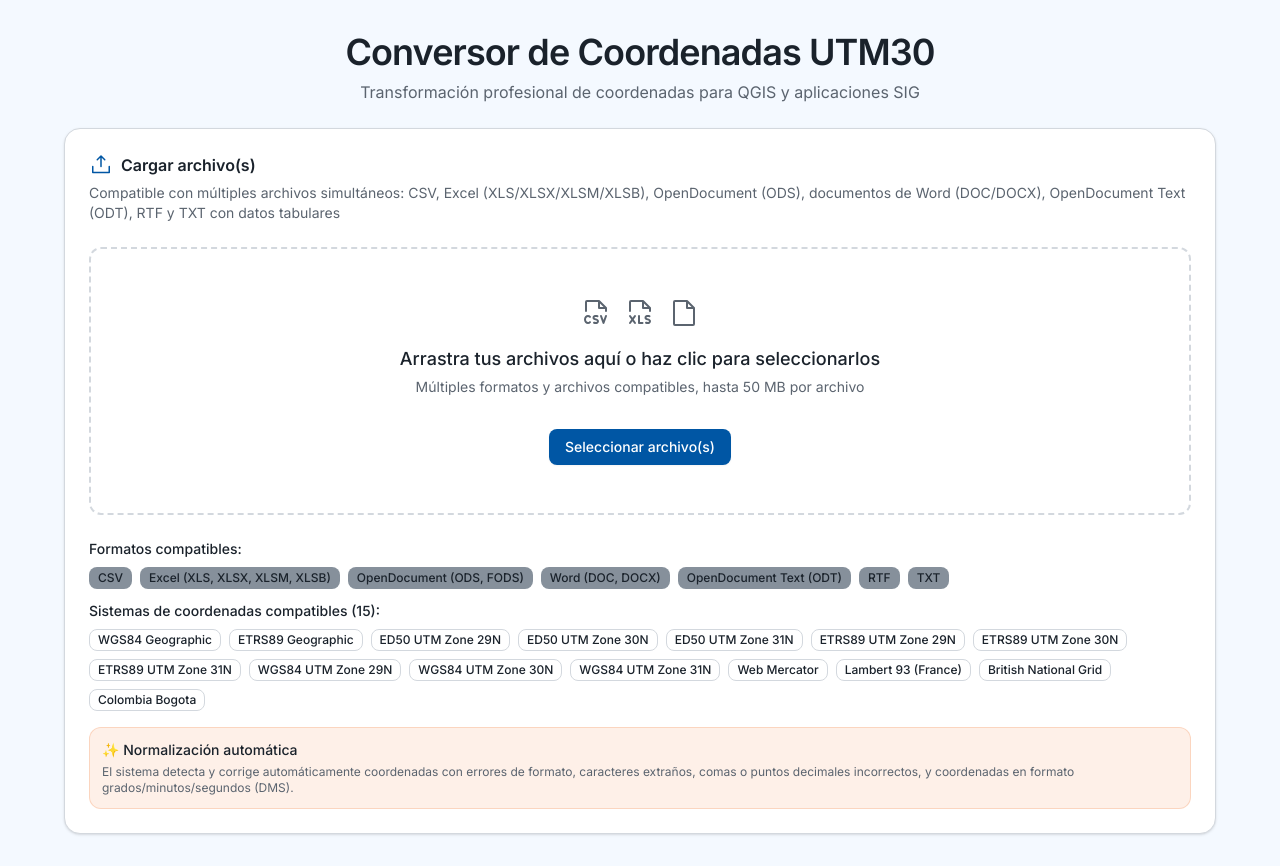
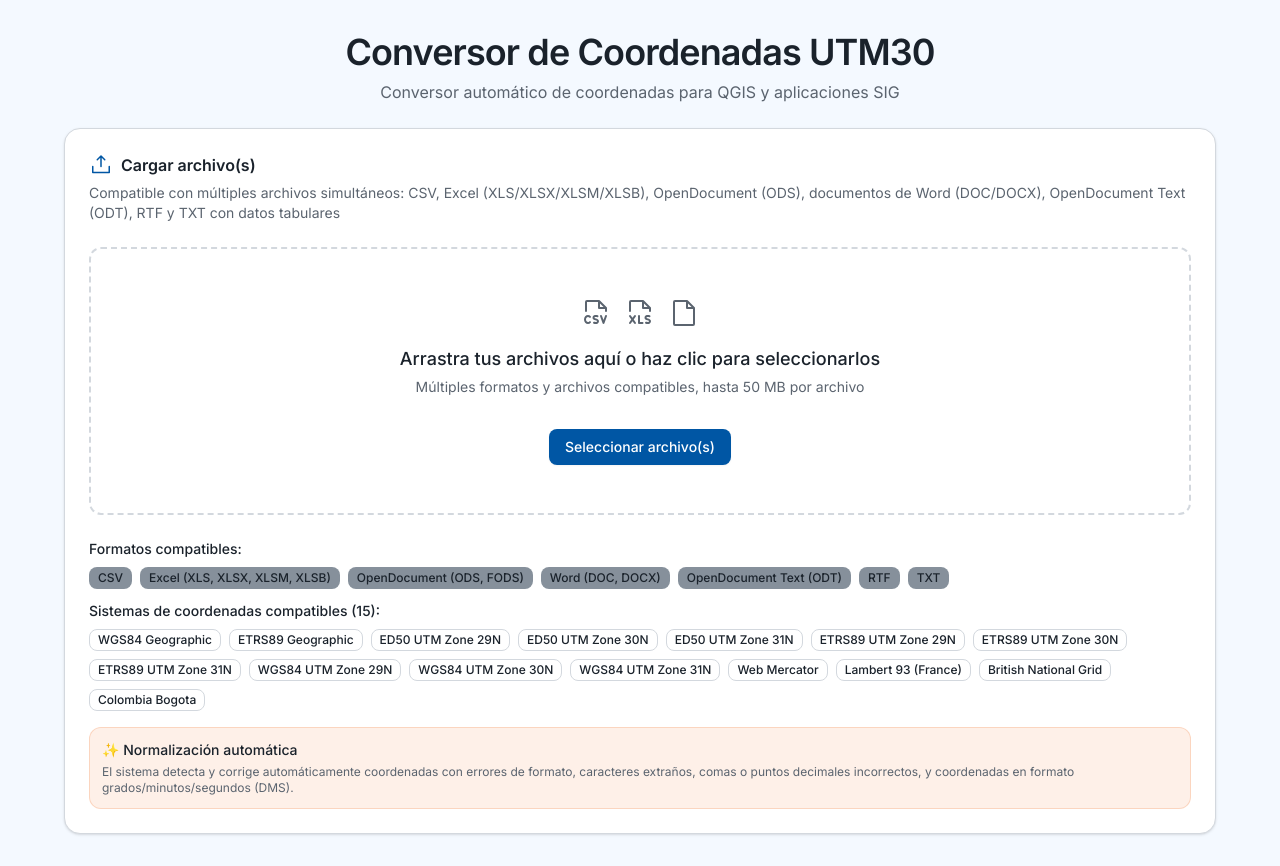
Before and after one commit to luismgarcia/norm-coord-ptel, a React (Vite) app: page / in a window 1280 px wide. Built offline with nearby package versions, Linux system fonts and the light colour scheme; what proj4 would draw is missing.

Commit message:
Generated by Spark: El texto Transformación profesional de coordenadas para QGIS y aplicaciones SIG cámbialo a Conversor automático de coordenadas para QGIS y aplicaciones SIG

```diff
--- a/src/App.tsx
+++ b/src/App.tsx
@@ -265,7 +265,7 @@ function App() {
             Conversor de Coordenadas UTM30
           </h1>
           <p className="text-muted-foreground text-sm md:text-base">
-            Transformación profesional de coordenadas para QGIS y aplicaciones SIG
+            Conversor automático de coordenadas para QGIS y aplicaciones SIG
           </p>
         </div>
 
```
